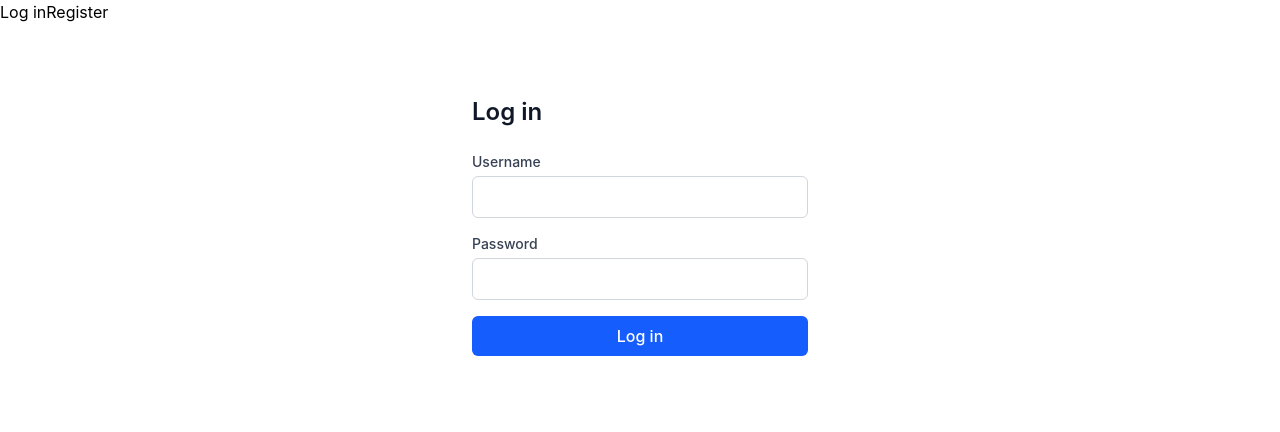
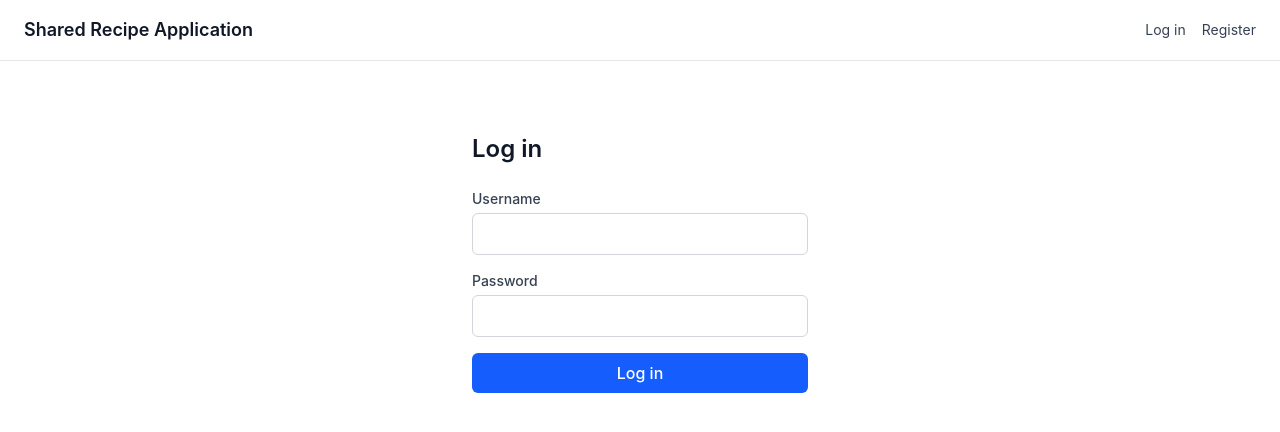
Before and after one commit to juanm-0/Shared-Recipe-Application, a React (Vite) app in the folder frontend/: page /login in a window 1280 px wide. Shown: the top 432 px of the page. Built offline with nearby package versions, Linux system fonts and the light colour scheme; no server answers.

Commit message:
feat(frontend): header layout, navigation styling

```diff
--- a/frontend/src/routes/__root.tsx
+++ b/frontend/src/routes/__root.tsx
@@ -32,7 +32,10 @@ export const Route = createRootRoute({
 function RootLayout() {
   return (
     <div>
-      <header>
+      <header className="flex items-center justify-between border-b border-gray-200 bg-white px-6 py-4">
+        <Link to="/" search={{ sort: '-created_at', page: 1 }} className="text-lg font-semibold text-gray-900">
+          Shared Recipe Application
+        </Link>
         <AuthStatus />
       </header>
       <Outlet />
@@ -50,27 +53,52 @@ function AuthStatus() {
 
   if (me.isSuccess) {
     return (
-      <div>
-        <span>Hello, {me.data.username}</span>
-        <Link to="/" search={{ sort: '-created_at', page: 1 }}>
+      <div className="flex flex-col items-end gap-1">
+        <div className="flex items-center gap-4">
+          <span className="text-sm text-gray-700">Hello, {me.data.username}</span>
+          <Link
+            to="/"
+            search={{ sort: '-created_at', page: 1 }}
+            className="text-sm text-gray-700 hover:text-blue-600"
+          >
             All recipes
           </Link>
-        <Link to="/" search={{ sort: '-created_at', page: 1, owner: me.data.id }}>
+          <Link
+            to="/"
+            search={{ sort: '-created_at', page: 1, owner: me.data.id }}
+            className="text-sm text-gray-700 hover:text-blue-600"
+          >
             My recipes
           </Link>
-        <Link to="/shopping-list">Shopping list</Link>
-        <button type="button" onClick={() => logout.mutate()} disabled={logout.isPending}>
+          <Link to="/shopping-list" className="text-sm text-gray-700 hover:text-blue-600">
+            Shopping list
+          </Link>
+          <button
+            type="button"
+            onClick={() => logout.mutate()}
+            disabled={logout.isPending}
+            className="rounded-md border border-gray-300 px-3 py-1.5 text-sm font-medium text-gray-700 hover:bg-gray-50 disabled:cursor-not-allowed disabled:opacity-50"
+          >
             Log out
           </button>
-        {logout.isError && <p role="alert">{getErrorMessage(logout.error)}</p>}
+        </div>
+        {logout.isError && (
+          <p role="alert" className="text-sm text-red-600">
+            {getErrorMessage(logout.error)}
+          </p>
+        )}
       </div>
     )
   }
 
   return (
-    <nav>
-      <Link to="/login">Log in</Link>
-      <Link to="/register">Register</Link>
+    <nav className="flex items-center gap-4">
+      <Link to="/login" className="text-sm text-gray-700 hover:text-blue-600">
+        Log in
+      </Link>
+      <Link to="/register" className="text-sm text-gray-700 hover:text-blue-600">
+        Register
+      </Link>
     </nav>
   )
 }
```
Lines whose indentation alone changed are shown as unchanged.
